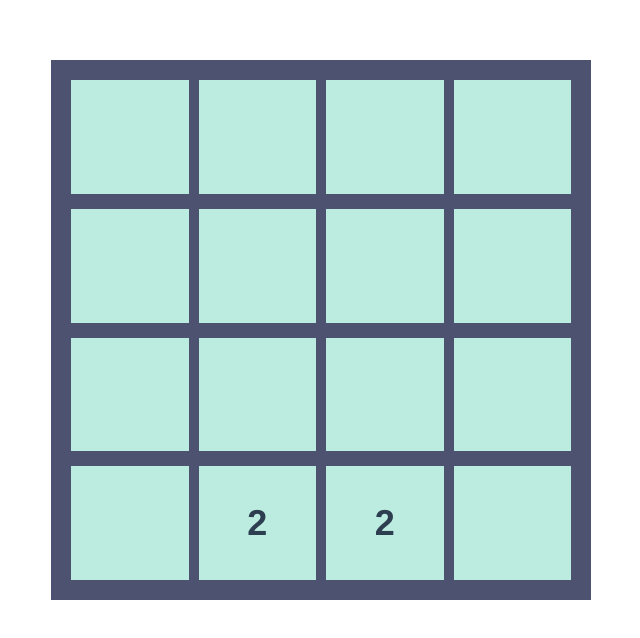
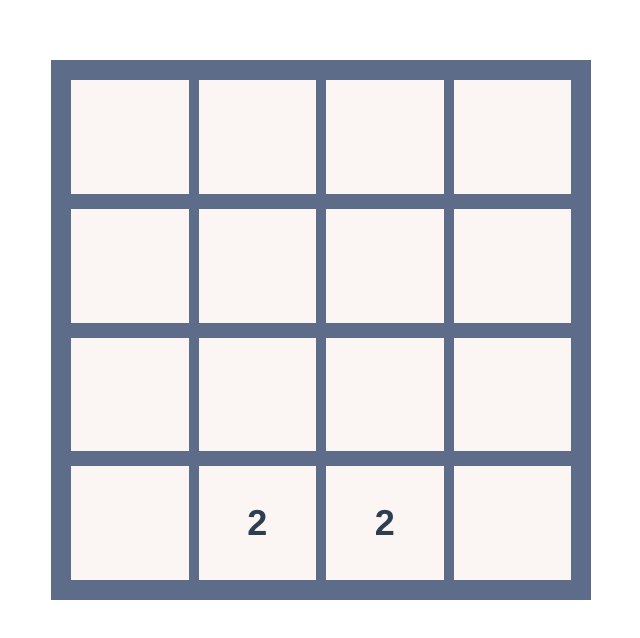
Before and after one commit to anderswag/vue-2048, a Vue app: page / in a window 1280 px wide. Shown: the top 638 px of the page, without its empty margins (319-959 px from the left). Built offline with nearby package versions, Linux system fonts and the light colour scheme.

Commit message:
add more colors

```diff
--- a/src/App.vue
+++ b/src/App.vue
@@ -48,7 +48,7 @@ export default {
   grid-template-rows: 1fr 1fr 1fr 1fr;
   grid-column-gap: 10px;
   grid-row-gap: 15px;
-  background: #4c5270;
+  background: #5d6c89;
   height: 500px;
   width: 500px;
   padding: 20px;
@@ -59,8 +59,7 @@ export default {
   display: flex;
   align-items: center;
   justify-content: center;
-  background: #bcece0;
-  border: 1px solid #bcece0;
+  background: #fbf6f3;
   font-size: 36px;
   font-weight: bold;
 }
```
